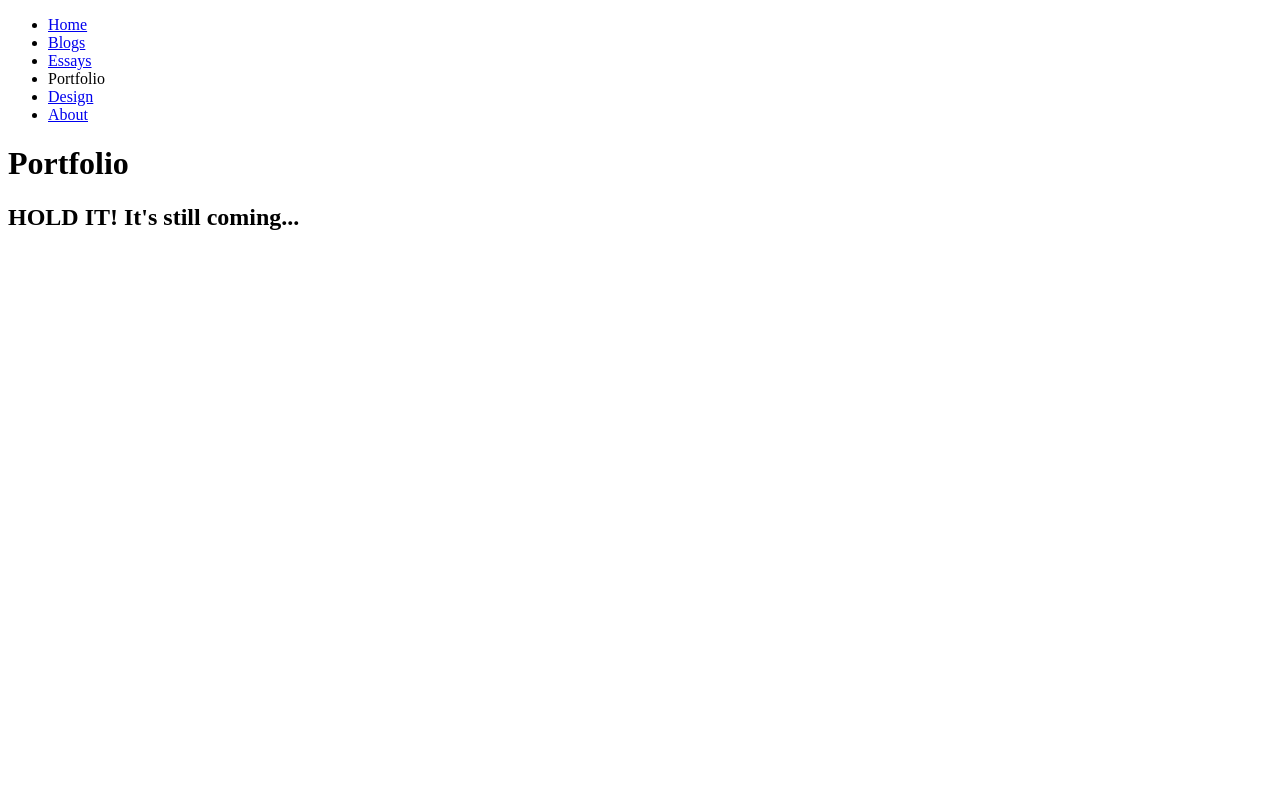
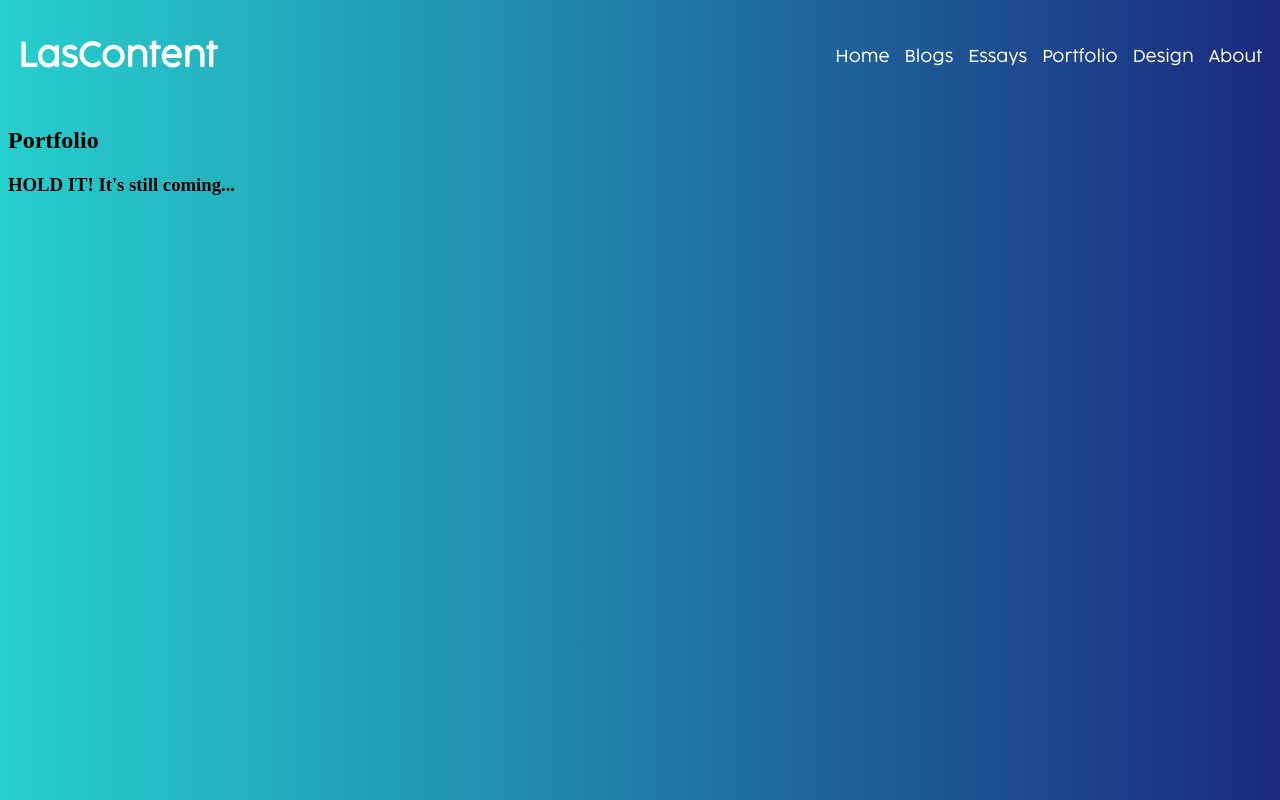
Before and after one commit to Wits-Digital-Arts-Interactive-Media/WSOA3028A_2459074, a plain HTML site: page Portfolio/portfolio.html in a window 1280 px wide. Drawn offline with Linux system fonts and the light colour scheme.

Commit message:
Added the navbar everywhere

```diff
--- a/Portfolio/portfolio.html
+++ b/Portfolio/portfolio.html
@@ -10,16 +10,20 @@
       </script>
 
       <script src="../Scripts/menu.js" type="module"></script>
+
+      <link rel="stylesheet" href="/Style/main.css" />
+
 </head>
 <body>
     <header>
+        <h1>LasContent</h1>
         <nav>
 
         </nav>
     </header>
 
-<h1>Portfolio</h1>
-    <h2>HOLD IT! It's still coming...</h2>
+<h2>Portfolio</h2>
+    <h3>HOLD IT! It's still coming...</h3>
 
 </body>
 </html>
```
Also changed, not shown: Blogs/blog.html (+2 -1 lines), Design/design.html (+6 -1 lines), Essays/essays.html (+6 -1 lines), aboutme.html (+6 -1 lines), Scripts/createNavigation.js (added).
